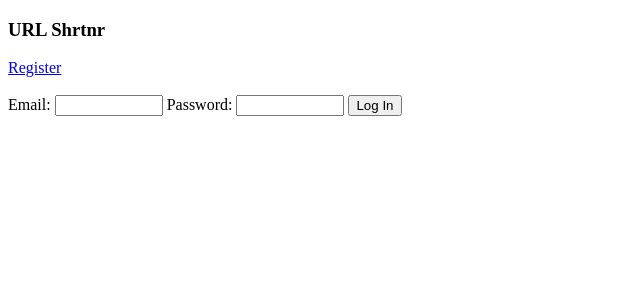
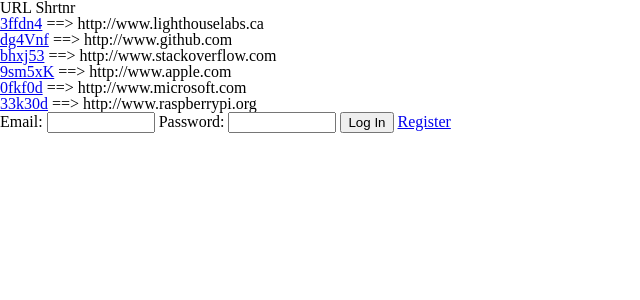
Before and after one commit to potatowave/url-shortener, a Node server app: page /urls in a window 1280 px wide. Shown: the top 300 px of the page, without its empty margins (0-640 px from the left). Run offline with Node 20, Linux system fonts and the light colour scheme.

Commit message:
Added headers, footers and more user functionality.

```diff
--- a/express_server.js
+++ b/express_server.js
@@ -3,11 +3,12 @@
 const express = require("express");
 const randStr = require("./randomstring");
 const app = express();
-const Cookies = require('cookies');
+const cookieSession = require('cookie-session')
 const KeyGrip = require("keygrip")
 const keys = new KeyGrip(['samsung note 7', 'iphone 7'], 'sha256')
 const bodyParser = require("body-parser");
-app.use(bodyParser.urlencoded());
+app.use(bodyParser.urlencoded({ extended: true }));
+const bcrypt = require('bcrypt');
 
 // Configuration
 
@@ -17,61 +18,60 @@ app.set('view engine', 'ejs'); // Set View Engine to ejs
 // Run time data
 
 var urlDatabase = {
-            "b2xVn2": { longURL: "http://www.lighthouselabs.ca", userid: "3k3k33" },
-            "9sm5xK": { longURL: "http://www.google.com", userid: "3k3k33" } ,
-            "3fkf0d": { longURL: "http://www.frogs.com", userid: "3k3k33" } };
+                    "3ffdn4": { longURL: "http://www.lighthouselabs.ca", userid: "w1e6xs" },
+                    "dg4Vnf": { longURL: "http://www.github.com", userid: "3k3k33" },
+                    "bhxj53": { longURL: "http://www.stackoverflow.com", userid: "css5cw" },
+                    "9sm5xK": { longURL: "http://www.apple.com", userid: "w1e6xs" } ,
+                    "0fkf0d": { longURL: "http://www.microsoft.com", userid: "w1e6xs" },
+                    "33k30d": { longURL: "http://www.raspberrypi.org", userid: "w1e6xs" }
+                  };
 
-var users = { "3k3k33": { id: "3k3k33",  email: "kinetic@icloud.com", password: "lighthouse"} };
+var users = { "w1e6xs": { id: "w1e6xs",  email: "test@account.com",
+password: "$2a$10$0bBKVGRULgwtCj4ziMDBt.JBz0bkgReRU5Q42A1xlDR1Oek5VUBOS"} };
 
 // Middleware
 
-app.use((req, res, next) => {
-  req.cookies = new Cookies( req, res, { "keys": keys } );
-  next();
+app.use(cookieSession({
+  name: 'session',
+  keys: ['key1', 'key2']
+}));
 
-
-});
+app.use(express.static('public'));
 
 // Routing
 
 // respond to gets from /urls
 
 app.post("/urls/register", (req, res) => {
-
   const id =  String(randStr());
-  console.log(JSON.stringify(req.body));
   let email = req.body.email;
-  let password = req.body.password;
+  let plainPassword = req.body.password;
+  const password = bcrypt.hashSync(plainPassword, 10);
 
   if (!email) {
     res.sendStatus(400);
     return;
-  }
-
-  if (!password) {
+  } else if (!password) {
     res.sendStatus(400);
     return;
   } else {
-
-
-    users[id] = { id: id, email: email , password: password };
-    req.cookies.set("userid", id);
+    users[id] = { id: id, email: email, password: password };
+    req.session.user_id = id;
+    console.log(users[id]);
     res.redirect('/urls');
-
   }
-
 });
 
 
 app.get("/urls/register", (req, res) => {
-  let templateVars = { urls: urlDatabase, userid: req.cookies.get("userid") }
+  let templateVars = { urls: urlDatabase, userid: req.session.user_id };
   res.render("urls_register", templateVars);
 });
 
 
 
 app.get("/urls/new", (req, res) => {
-  let templateVars = { shortURL: req.params.id, userid: req.cookies.get("userid"),  urls: urlDatabase};
+  let templateVars = { shortURL: req.params.id, userid: req.session.user_id,  urls: urlDatabase, users : users};
   res.render("urls_new", templateVars);
 });
 
@@ -80,88 +80,123 @@ app.get("/urls/new", (req, res) => {
 // resond to posts from /urls
 
 app.get("/urls", (req, res) => {
-  let templateVars = { urls: urlDatabase, userid: req.cookies.get("userid"), users: users }
+  let templateVars = { urls: urlDatabase, userid: req.session.user_id, users: users }
   res.render("urls_index", templateVars);
 });
 
 app.post("/urls", (req, res) => {
-  // console.log(req.body.longURL);  // debug statement to see POST parameters
-  //res.send("Ok");         // Respond with 'Ok' (we will replace this)
   const tinyString =  String(randStr());
-  urlDatabase[tinyString] = { longURL:req.body.longURL, userid: req.cookies.get("userid")};
-  console.log(urlDatabase);
+  urlDatabase[tinyString] = { longURL:req.body.longURL, userid: req.session.user_id};
   res.redirect('urls/' + tinyString);
 
 });
 
 app.post("/urls/edit", (req, res) => {
-  // console.log(req.body.longURL);  // debug statement to see POST parameters
-  //res.send("Ok");         // Respond with 'Ok' (we will replace this)
   const tinyString = req.body.shortURL;
   const newURL = req.body.newURL;
   urlDatabase[tinyString].longURL = newURL ;
-  console.log(urlDatabase);
   res.redirect('/urls/');
-
 });
 
 app.get("/url/:shortURL", (req, res) => {
-  let templateVars = { urls: urlDatabase, userid: req.cookies.get("userid"), users: users };
+  let templateVars = { urls: urlDatabase, userid: req.session.user_id, users: users };
   res.render("urls_view", templateVars);
-
 });
 
 
 app.get("/u/:shortURL", (req, res) => {
-  //console.log(req.params.shortURL);
+
   let short = req.params.shortURL;
-  let longURL = String(urlDatabase[short].longURL);
+
+  console.log(urlDatabase[short].longURL);
+
+  let longURL = urlDatabase[short].longURL;
+
   if (longURL !== undefined) {
+
     res.redirect(301, longURL);
+
   } else {
-    console.log("Incoming Request to unknown redirect " + short);
+
+    res.send("Re-direct does not exist or no URL to point to!");
   }
 
 });
 
 app.post("/urls/login", (req, res) => {
 
-  let userName = req.body.username;
-  req.cookies.set("username", userName);
+  let username = req.body.user;
+  let password = req.body.password;
+
+
+  let keys = Object.keys(users);
+
+  keys.forEach((key) => {
+
+    if (users[key].email === username) {
+      console.log("User " + username + " exists: ", users[key].email);
+      if (bcrypt.compareSync(password, users[key].password)) {
+
+        console.log("User credentials accepted.");
+        req.session.user_id = users[key].id;
         res.redirect("/urls/");
-  console.log(userName);
+        return;
+
+      } else {
+
+        console.log("Bad Password");
+        res.redirect("/urls/");
+        return;
+
+      }
+
+    }
+
+  });
 
 });
 
 app.post("/urls/logout", (req, res) => {
 
-  res.clearCookie("userid");
+  req.session = null;
   res.redirect("/urls/");
 
 });
 
 app.post("/urls/:id/delete", (req, res) => {
-  // console.log(req.body.longURL);  // debug statement to see POST parameters
-  //res.send("Ok");         // Respond with 'Ok' (we will replace this)
+
+  if (req.session.user_id === users[req.session.user_id].id) {
     let id = req.params.id;
     delete urlDatabase[id];
-  console.log("Something was just deleted." + urlDatabase);
     res.redirect(301, /urls/);
+
+  } else {
+
+    res.send("You do not have permission to delete that!");
+
+  }
 
 });
 
 app.post("/urls/:id", (req, res) => {
 
+  if (req.session.user_id === users[req.session.user_id].id) {
+
     let id = req.params.id;
-  console.log(req.body.newURL);
     urlDatabase[id] = req.body.newURL;
     res.redirect(301, /urls/);
+    console.log(JSON.stringify(urlDatabase));
+
+  } else {
+
+    res.send("You do not have permission to edit that!");
+
+  }
 
 });
 
 app.get("/urls/:id", (req, res) => {
-  let templateVars = { shortURL: req.params.id, userid: req.cookies.get("userid"), urls: urlDatabase};
-  console.log(req.params.id);
+  let templateVars = { shortURL: req.params.id, userid: req.session.user_id, urls: urlDatabase, users : users};
   res.render("urls_view", templateVars);
 });
 
--- a/package.json
+++ b/package.json
@@ -9,8 +9,10 @@
   "author": "Mike",
   "license": "ISC",
   "dependencies": {
+    "bcrypt": "^0.8.7",
     "body-parser": "^1.15.2",
     "cookie-parser": "^1.4.3",
+    "cookie-session": "^2.0.0-alpha.1",
     "cookies": "^0.6.1",
     "ejs": "^2.5.2",
     "express": "^4.14.0",
--- /dev/null
+++ b/public/style.css
@@ -0,0 +1,48 @@
+/* http://meyerweb.com/eric/tools/css/reset/
+   v2.0 | 20110126
+   License: none (public domain)
+*/
+
+html, body, div, span, applet, object, iframe,
+h1, h2, h3, h4, h5, h6, p, blockquote, pre,
+a, abbr, acronym, address, big, cite, code,
+del, dfn, em, img, ins, kbd, q, s, samp,
+small, strike, strong, sub, sup, tt, var,
+b, u, i, center,
+dl, dt, dd, ol, ul, li,
+fieldset, form, label, legend,
+table, caption, tbody, tfoot, thead, tr, th, td,
+article, aside, canvas, details, embed,
+figure, figcaption, footer, header, hgroup,
+menu, nav, output, ruby, section, summary,
+time, mark, audio, video {
+  margin: 0;
+  padding: 0;
+  border: 0;
+  font-size: 100%;
+  font: inherit;
+  vertical-align: baseline;
+}
+/* HTML5 display-role reset for older browsers */
+article, aside, details, figcaption, figure,
+footer, header, hgroup, menu, nav, section {
+  display: block;
+}
+body {
+  line-height: 1;
+}
+ol, ul {
+  list-style: none;
+}
+blockquote, q {
+  quotes: none;
+}
+blockquote:before, blockquote:after,
+q:before, q:after {
+  content: '';
+  content: none;
+}
+table {
+  border-collapse: collapse;
+  border-spacing: 0;
+}
--- /dev/null
+++ b/views/partials/_footer.ejs
@@ -0,0 +1,19 @@
+<% if (userid) { %>
+  Logged in as <%= users[userid].email %>.
+  <form action="/urls/logout" method="POST" style="display: inline;">
+  <input type="submit" value="Logout">
+
+  </form>
+
+<% } else { %>
+
+    <form action="/urls/login" method="POST" style="">
+      <label for="User">Email:</label>
+      <input id="user" type="user" name="user" placeholder="" style="width: 100px">
+      <label for="password">Password:</label>
+      <input id="password" type="password" name="password" placeholder="" style="width: 100px">
+      <input type="submit" value="Log In" style="display: inline;">
+      <a href="/urls/register">Register</a><br><br>
+    </form>
+
+<% } %>
--- a/views/partials/_header.ejs
+++ b/views/partials/_header.ejs
@@ -1,25 +1,11 @@
 <h3 href="../urls/">URL Shrtnr</h3>
 
-
 <% if (userid) { %>
-  Home - New URL<br>
-  Hello, <%= users[userid].email %>.  <a href="/urls/new/">Create New URL</a> or
-  <form action="/urls/logout" method="POST" style="display: inline;">
-  <input type="submit" value="Logout">
-
-</form>
+  <a href="/urls">Home</a> - <a href="/urls/new">Create New URL</a>
 
 <% } else { %>
 
-<a href="/urls/register">Register</a><br><br>
 
-    <form action="/urls/login" method="POST" style="">
-      <label for="User">Email:</label>
-      <input id="user" type="user" name="user" placeholder="" style="width: 100px">
-      <label for="password">Password:</label>
-      <input id="password" type="password" name="password" placeholder="" style="width: 100px">
-      <input type="submit" value="Log In">
-    </form>
   </body>
 </html>
 
--- a/views/urls_index.ejs
+++ b/views/urls_index.ejs
@@ -2,7 +2,9 @@
 <!DOCTYPE html>
 <html lang="en">
 
-  <head></head>
+  <head>
+    <link rel="stylesheet" type="text/css" href="../style.css">
+  </head>
 
   <body>
     <% include partials/_header %>
@@ -10,24 +12,29 @@
 
       <% let keys = Object.keys(urls) %>
       <% keys.forEach(function (key){ %>
+      <ul>
 
+        <li>
 
-      <% if (urls[key].userid === userid) { %>
-        <ul>
-          <li>
-            <a href="/u/<%= key %>"><%= key %></a>
-            <a href="/urls/<%= key %>">Edit</a>
+          <a href="/u/<%= key %>"><%= key %></a> ==> <%= urls[key].longURL %>
+
+          <% if (urls[key].userid === userid) { %>
+
+            <a href="/urls/<%= key %>">edit</a>
             <form method="POST" action="/urls/<%= key %>/delete" style="display: inline;">
             <input type="submit" value="Delete">
             </form>
 
-      <%  } %>
+          <% } %>
+
+        </ul>
+
+      <% }); %>
 
       </ul>
 
-      <% }) %>
-
-      </ul>
+      <% include partials/_footer %>
 
     </body>
+
 </html>
--- a/views/urls_new.ejs
+++ b/views/urls_new.ejs
@@ -6,8 +6,7 @@
 
     <% if (userid) { %>
 
-
-
+    <br><br>
     <form action="/urls" method="POST" style="">
       <label for="longURL">Enter a URL:</label>
       <input id="longURL" type="text" name="longURL" placeholder="http://" style="width: 300px">
@@ -21,5 +20,8 @@
     <% } %>
 
     </form>
+    <br>
+    <% include partials/_footer %>
+
   </body>
 </html>
--- a/views/urls_register.ejs
+++ b/views/urls_register.ejs
@@ -2,6 +2,7 @@
 <html lang="en">
   <head></head>
   <body>
+  <% include partials/_resheader %>
 
     <form action="/urls/register" method="POST" style="">
       <label for="email">Email:</label>
@@ -9,6 +10,7 @@
       <label for="password">Password:</label>
       <input id="password" type="password" name="password" placeholder="" style="width: 100px">
       <input type="submit" value="Register">
+
     </form>
   </body>
 </html>
```
Also changed, not shown: planning.txt (+4 -20 lines), views/logictest.js (added, +20 -0 lines), views/partials/_resheader.ejs (added, +8 -0 lines), views/urls_view.ejs (+7 -4 lines), views/index.ejs (deleted), 1 other file. Lines whose indentation alone changed are shown as unchanged.
